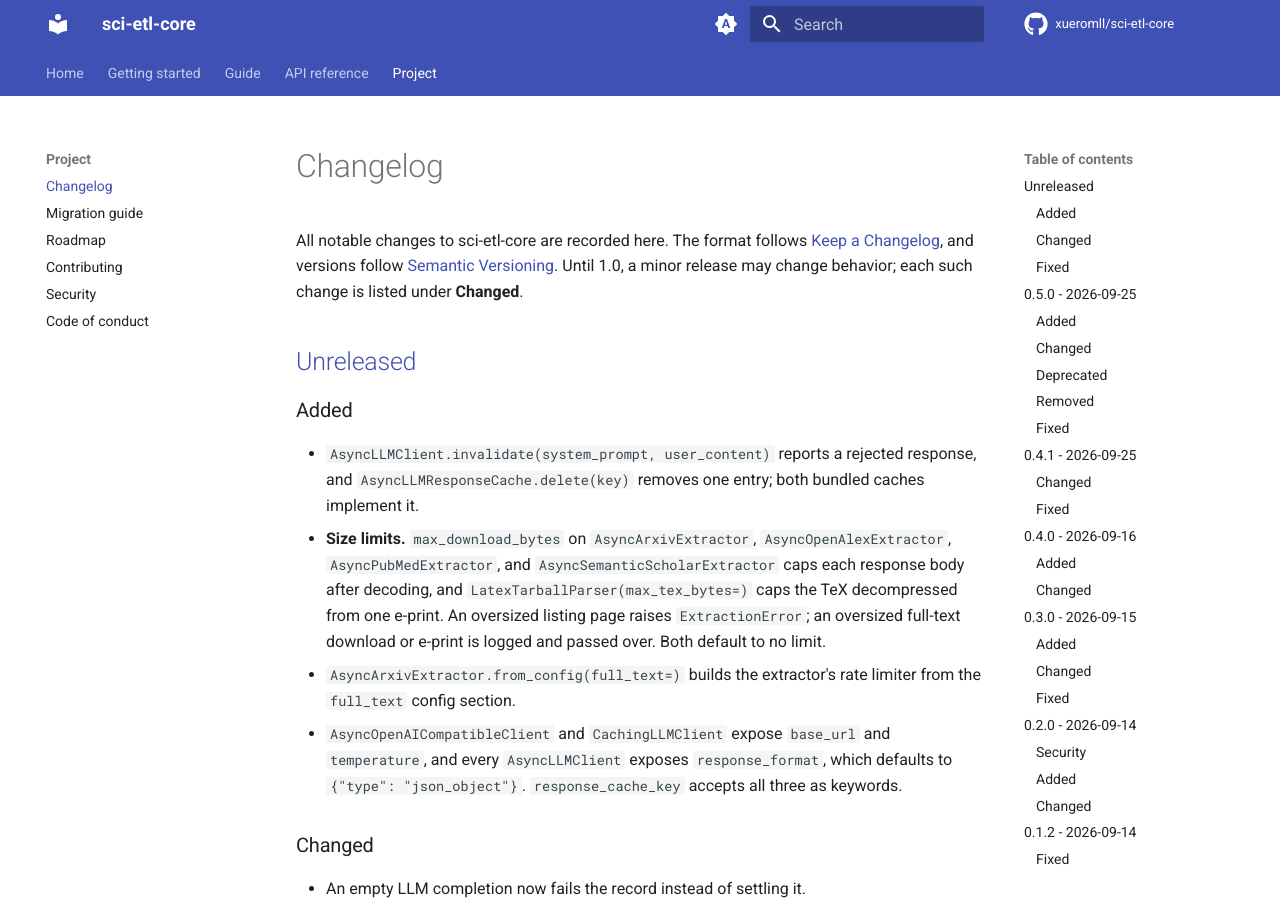
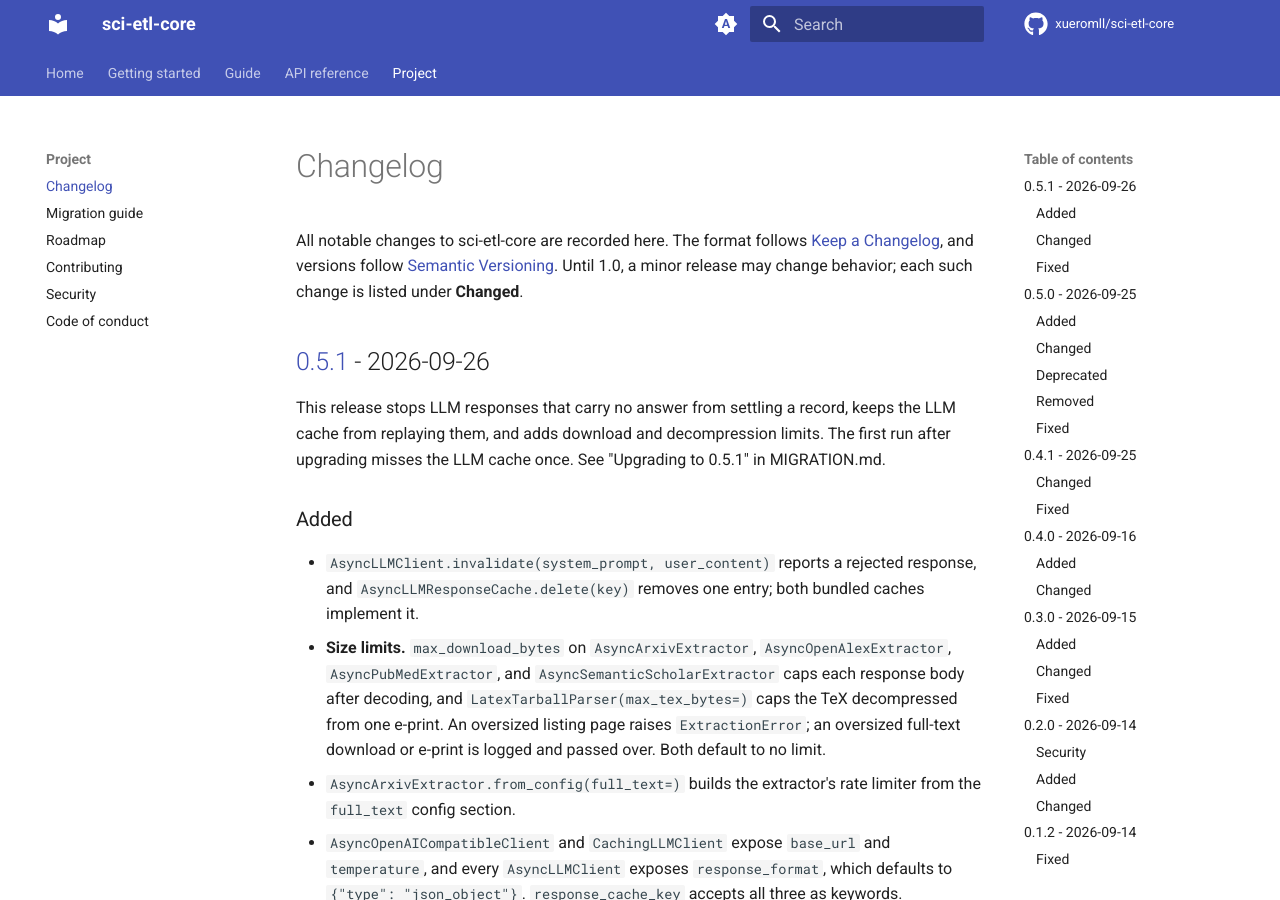
Before and after one commit to xueromll/sci-etl-core, an MkDocs documentation site: the page built from docs/project/changelog.md, in a window 1280 px wide and 900 px high. Built offline with MkDocs 1.6.1 and Material for MkDocs 9.7.7, drawn with Linux system fonts in a browser that asks for light colours; comment, search, counter and statistics services are not loaded; the version menu is left out.

Commit message:
release: 0.5.1, uncertain LLM outcomes fail the record
Co-Authored-By: Claude Opus 5.5 <noreply@anthropic.com>

```diff
--- a/CHANGELOG.md
+++ b/CHANGELOG.md
@@ -6,7 +6,12 @@ All notable changes to sci-etl-core are recorded here. The format follows
 change behavior; each such change is listed under **Changed**.
 
 
-## [Unreleased]
+## [0.5.1] - 2026-09-26
+
+This release stops LLM responses that carry no answer from settling a record,
+keeps the LLM cache from replaying them, and adds download and decompression
+limits. The first run after upgrading misses the LLM cache once. See
+"Upgrading to 0.5.1" in MIGRATION.md.
 
 ### Added
 
@@ -404,7 +409,8 @@ extractor, OpenAI-compatible chat and embedding clients, PDF, LaTeX, and HTML
 parsers, CSV, SQL, and Plotly exporters, dataframe processors and validators,
 file and SQLite state, semantic memory, and the udg-catalogue migration guide.
 
-[Unreleased]: https://github.com/xueromll/sci-etl-core/compare/v0.5.0...HEAD
+[Unreleased]: https://github.com/xueromll/sci-etl-core/compare/v0.5.1...HEAD
+[0.5.1]: https://github.com/xueromll/sci-etl-core/compare/v0.5.0...v0.5.1
 [0.5.0]: https://github.com/xueromll/sci-etl-core/compare/v0.4.1...v0.5.0
 [0.4.1]: https://github.com/xueromll/sci-etl-core/compare/v0.4.0...v0.4.1
 [0.4.0]: https://github.com/xueromll/sci-etl-core/compare/v0.3.0...v0.4.0
--- a/pyproject.toml
+++ b/pyproject.toml
@@ -4,7 +4,7 @@ build-backend = "setuptools.build_meta"
 
 [project]
 name = "sci-etl-core"
-version = "0.5.0"
+version = "0.5.1"
 description = "A Python library for turning scientific papers from any field into structured, searchable data."
 readme = "README.md"
 license = "MIT"
```
Also changed, not shown: ROADMAP.md (+7 -6 lines), 1 other file.
